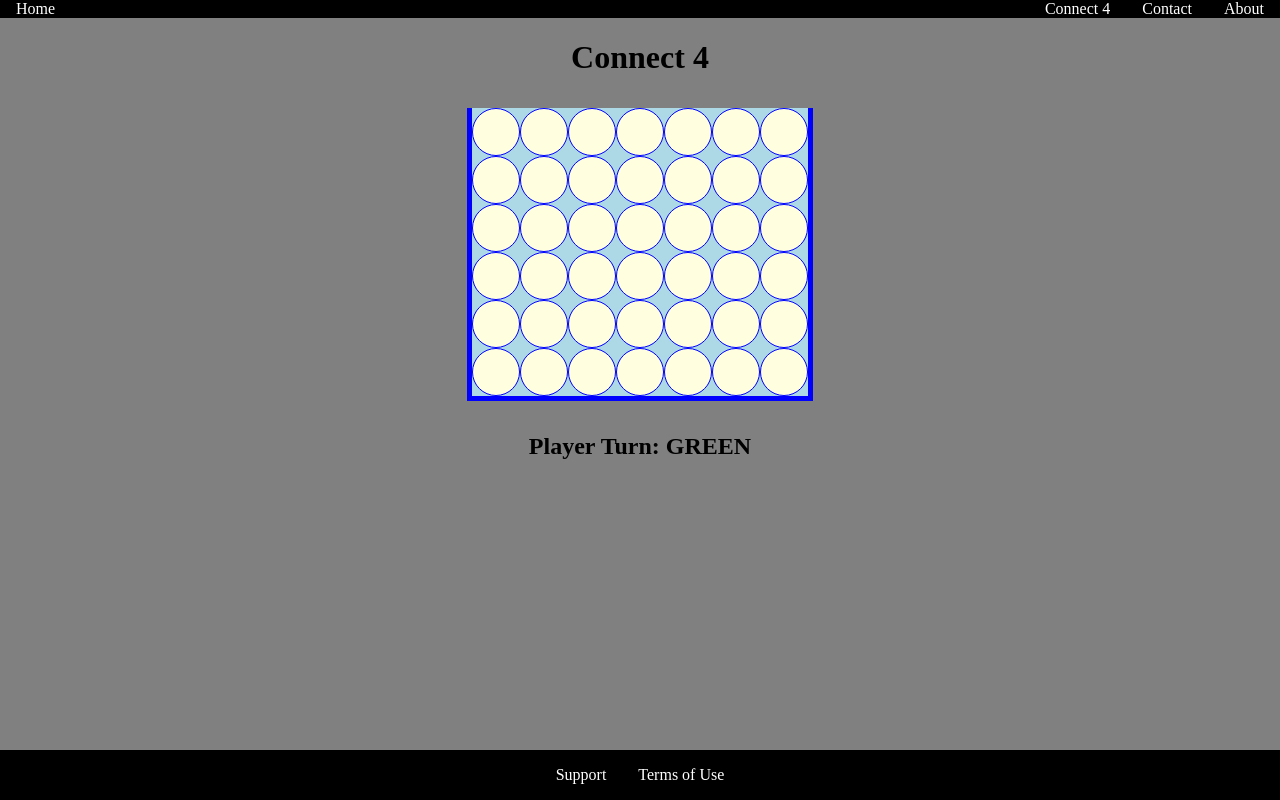
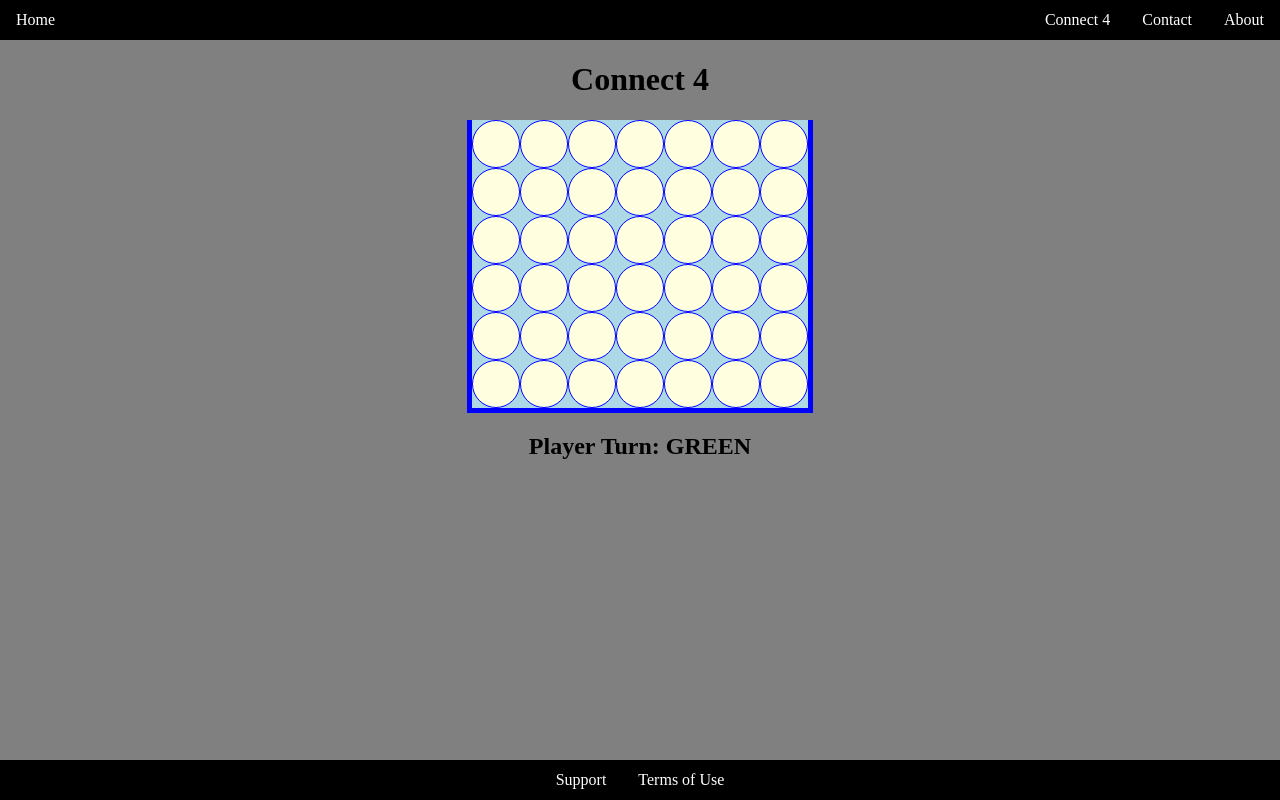
Before and after one commit to jimmythefung/connect4-js, a Next.js app: page / in a window 1280 px wide. Built offline with nearby package versions, Linux system fonts and the light colour scheme.

Commit message:
position fix navbar

```diff
--- a/src/components/Footer.js
+++ b/src/components/Footer.js
@@ -4,8 +4,7 @@ import Script from "next/script";
 export default function Footer() {
     return (
         <>
-            <div className="footer">
-                <ul className="footer__items">
+            <ul className="footer">
                 <li className="footer__item">
                     <Link href="/">Support</Link>
                 </li>
@@ -13,8 +12,6 @@ export default function Footer() {
                     <Link href="/">Terms of Use</Link>
                 </li>
             </ul>
-            </div>
-
             <Script src="shared.js" />
         </>
     );
--- a/src/components/game.module.css
+++ b/src/components/game.module.css
@@ -1,13 +1,8 @@
 .game {
-    background-color: gray;
-    /* width: 100vw;
-    min-height: calc(100vh - 20vh);
-    margin: 0; */
+    display: block;
 }
 
 .game-div {
-    /* border: 4px solid purple; */
-    margin-bottom: 2rem;
     text-align: center;
 }
 
@@ -43,20 +38,6 @@
     display: inline-block;
 }
 
-/* @media (min-width: 40rem) {
-    .cell {
-        height: 5rem;
-        width: 5rem;
-    }
-}
-
-@media (min-width: 60rem) {
-    .cell {
-        height: 7rem;
-        width: 7rem;
-    }
-} */
-
 .player1 {
     background-color: red;
 }
--- a/src/components/navbar.module.css
+++ b/src/components/navbar.module.css
@@ -1,19 +1,18 @@
 .navbar {
-    /* border: solid 3px white; */
     display: flex;
     flex-direction: row;
     justify-content: space-between;
     align-items: center;
     background-color: black;
+    height: 5vh;
     /* Float mechanics */
-    /* position: fixed;
+    position: fixed;
     width: 100vw;
     top: 0;
-    padding: 1vh 0; */
 }
 
+
 .navbar-left {
-    /* border: solid 3px white; */
     display: flex;
     align-items: center;
 }
@@ -21,8 +20,8 @@
     padding: 0 1rem;
 }
 
+
 .navbar-right {
-    /* border: solid 3px white; */
     display: none;
 }
 @media (min-width: 40rem) {
@@ -53,13 +52,11 @@
 }
 
 
-
 .toggle-button {
     padding: 0;
     margin: 0;
 }
 .toggle-button__bar {
-    /* width: 2rem; */
     height: 100%;
     background: black;
     display: block;
@@ -68,7 +65,6 @@
 }
 
 
-/* Mobile */
 .mobile-nav {
     display: none;
     position: fixed;
@@ -85,12 +81,9 @@
     margin: 0;
     display: flex;
     flex-direction: column;
-
-    /* border: solid 3px white; */
 }
 .mobile-nav__item {
     margin: 0;
     padding: 0.5rem 1rem;
     width: fit-content;
-    /* border: solid 3px white; */
 }
--- a/src/styles/globals.css
+++ b/src/styles/globals.css
@@ -4,15 +4,16 @@
 
 body {
     margin: 0;
+    background-color: gray;
 }
 
 /* Layout */
 .layout {
     display: flex;
     flex-direction: column;
+    padding-top: 5vh;
     height: 100vh;
     justify-content: space-between;
-    background-color: gray;
 }
 
 /* Modal */
@@ -75,16 +76,15 @@ body {
 }
 
 /* Footer */
-.footer {
-    display: block;
-    background-color: black;
-    padding: 1rem;
-}
-.footer__items {
-    list-style: none;
-    text-align: center;
+.footer{
+    display: flex;
     margin: 0;
     padding: 0;
+    height: 5vh;
+    align-items: center;
+    list-style: none;
+    background-color: black;
+    justify-content: center;
 }
 .footer__item {
     display: inline-block;
```
Lines whose indentation alone changed are shown as unchanged.
